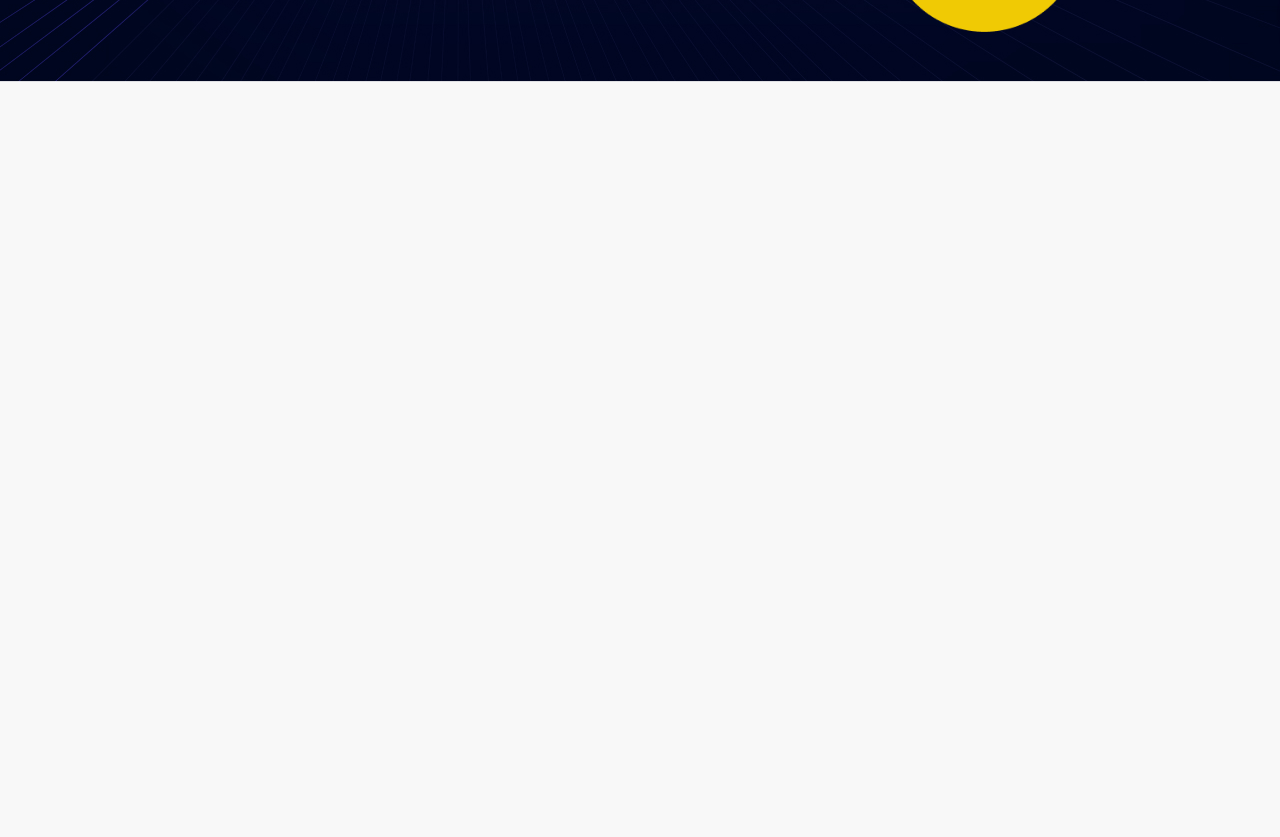
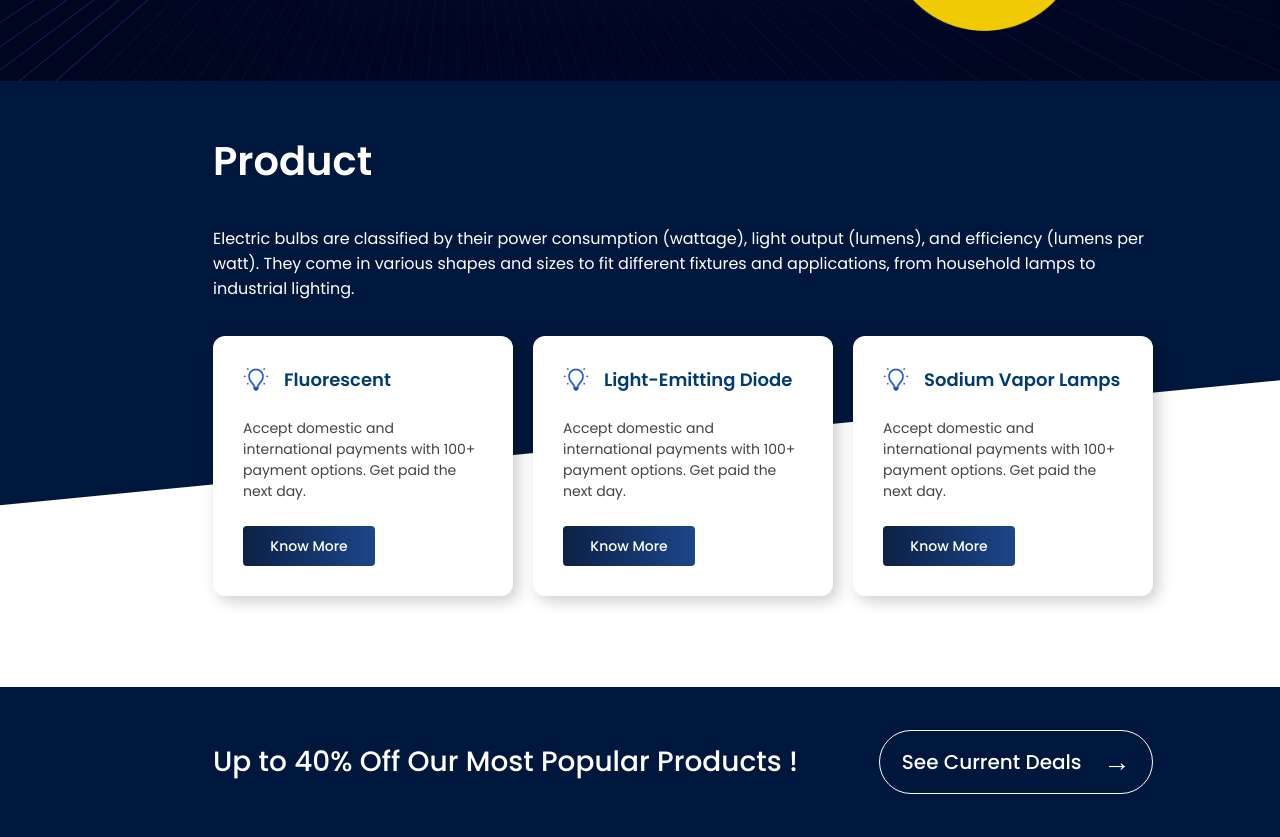
Before and after one commit to sharathrudhu/DreamsElectricBulbs, a plain HTML site: page index.html in a window 1280 px wide. Shown: the part 508-1345 px from the top of the page. Before the commit the page ends 800 px from the top, so only its background shows below. Drawn offline with Linux system fonts and the light colour scheme.

Commit message:
update products
product and offer section added

```diff
--- a/index.html
+++ b/index.html
@@ -11,7 +11,7 @@
 <body>
     <header>
         <div class="container">
-            <!-- Top Navigation -->
+             <!-- Top Navigation -->
             <div class="topNavigation">
                 <div id="logo">
                     <img src="./images/logo.svg" alt="Logo" width="131" height="36">
@@ -38,7 +38,7 @@
                 </nav>
             </div>
 
-            <!-- Banner Content -->
+             <!-- Banner Content -->
             <section id="bannercontent">
                 <article class="banner-slide" id="slide1">
                     <div class="bannertextcontent">
@@ -102,6 +102,52 @@
             </section>
         </div>
     </header>
+
+    <section id="product">
+        <div class="container">
+            <h1>Product</h1>
+            <p>Electric bulbs are classified by their power consumption (wattage), light output (lumens), and efficiency
+                (lumens per watt). They come in various shapes and sizes to fit different fixtures and applications,
+                from household lamps to industrial lighting.
+            </p>
+            <div id="productContainer">
+                <div class="productFrame">
+                    <figure>
+                        <img src="./images/Light On.png" alt="" width="26" height="26">
+                        <figcaption>Fluorescent</figcaption>
+                    </figure>
+                    <p>Accept domestic and international payments with 100+ payment options. Get paid the next day.</p>
+                    <button>Know More</button>
+                </div>
+                <div class="productFrame">
+                    <figure>
+                        <img src="./images/Light On.png" alt="" width="26" height="26">
+                        <figcaption>Light-Emitting Diode</figcaption>
+                    </figure>
+                    <p>Accept domestic and international payments with 100+ payment options. Get paid the next day.</p>
+                    <button>Know More</button>
+                </div>
+                <div class="productFrame">
+                    <figure>
+                        <img src="./images/Light On.png" alt="" width="26" height="26">
+                        <figcaption>Sodium Vapor Lamps</figcaption>
+                    </figure>
+                    <p>Accept domestic and international payments with 100+ payment options. Get paid the next day.</p>
+                    <button>Know More</button>
+                </div>
+            </div>
+        </div>
+    </section>
+
+    <section id="offer">
+        <div class="container">
+            <p>Up to 40% Off Our Most Popular Products !</p>
+            <button>
+                <span>See Current Deals</span>
+                <span class="arrow">→</span>
+            </button>
+        </div>
+    </section>
     <script src="script.js"></script>
 </body>
 
--- a/styles.css
+++ b/styles.css
@@ -1,18 +1,19 @@
 @import url('https://fonts.googleapis.com/css2?family=Poppins:ital,wght@0,100;0,200;0,300;0,400;0,500;0,600;0,700;0,800;0,900;1,100;1,200;1,300;1,400;1,500;1,600;1,700;1,800;1,900&display=swap');
 
-*{
+* {
     margin: 0;
     padding: 0;
     box-sizing: border-box;
 }
-body{
+
+body {
     background-color: #f8f8f8;
 }
 
 header {
     width: 1366px;
     margin: 0 auto;
-    height: 590px;
+    height: 589px;
     background: url(./images/BG1.jpg);
     background-repeat: no-repeat;
 }
@@ -49,7 +50,8 @@ nav ul {
     margin: 0;
     padding: 0;
     display: flex;
-    gap: 30px; /* 22px space between navigation links */
+    gap: 30px;
+    /* 22px space between navigation links */
 }
 
 nav ul li {
@@ -70,25 +72,32 @@ nav ul li:first-child a {
     font-family: "Poppins", sans-serif;
     font-weight: 700;
     font-style: normal;
-    text-decoration: none; /* Remove default underline */
-    position: relative; /* Create a positioning context */
+    text-decoration: none;
+    /* Remove default underline */
+    position: relative;
+    /* Create a positioning context */
 }
 
 nav ul li:first-child a::after {
-    content: ''; /* Empty content */
+    content: '';
+    /* Empty content */
     display: block;
     position: absolute;
     left: -10px;
-    bottom: -5px; /* Position 5px below the text */
+    bottom: -5px;
+    /* Position 5px below the text */
     width: 140%;
-    height: 2px; /* Adjust thickness */
-    background-color: #FFD600; /* Match the text color */
+    height: 2px;
+    /* Adjust thickness */
+    background-color: #FFD600;
+    /* Match the text color */
 }
 
 /* Dropdown Menu Styles */
 .dropdown {
     position: relative;
-    margin-left: 22px; /* Space between navigation and dropdown */
+    margin-left: 22px;
+    /* Space between navigation and dropdown */
 }
 
 .dropdown-icon {
@@ -111,7 +120,8 @@ nav ul li:first-child a::after {
 
 .dropdown-menu input[type="text"] {
     display: block;
-    width: 100%; /* Adjust to fit within padding */
+    width: 100%;
+    /* Adjust to fit within padding */
     margin-bottom: 10px;
     padding: 8px;
     box-sizing: border-box;
@@ -125,19 +135,22 @@ nav ul li:first-child a::after {
     color: white;
     border: none;
     cursor: pointer;
-    margin-right: 5px; /* Space between buttons */
-    display: inline-block; /* Ensure buttons are inline */
+    margin-right: 5px;
+    /* Space between buttons */
+    display: inline-block;
+    /* Ensure buttons are inline */
 }
 
 .dropdown-menu button:last-child {
-    margin-right: 0; /* Remove margin from the last button */
+    margin-right: 0;
+    /* Remove margin from the last button */
 }
 
 #dropdown-toggle {
     display: none;
 }
 
-#dropdown-toggle:checked + label + .dropdown-menu {
+#dropdown-toggle:checked+label+.dropdown-menu {
     display: block;
 }
 
@@ -165,26 +178,26 @@ nav ul li:first-child a::after {
     display: flex;
     flex-direction: column;
     justify-content: space-between;
-    align-items:flex-start;
+    align-items: flex-start;
     color: #FFF;
     font-size: 2em;
 }
 
-.bannertextcontent h1{
+.bannertextcontent h1 {
     font-family: "Poppins", sans-serif;
     font-weight: 500;
     font-style: normal;
     font-size: 32px;
 }
 
-.bannertextcontent p{
+.bannertextcontent p {
     font-family: "Poppins", sans-serif;
     font-weight: 500;
     font-style: normal;
     font-size: 16px;
 }
 
-.bannerbuttongroup{
+.bannerbuttongroup {
     width: 330px;
 
     height: 30px;
@@ -192,7 +205,7 @@ nav ul li:first-child a::after {
     justify-content: space-between;
 }
 
-.bannertextcontent button{
+.bannertextcontent button {
     width: 150px;
     height: 30px;
     font-family: "Poppins", sans-serif;
@@ -211,10 +224,156 @@ nav ul li:first-child a::after {
     justify-content: center;
     align-items: center;
 }
+
 .greenbulb {
     margin-top: 20px;
 }
 
-.orangebulb{
+.orangebulb {
     margin-bottom: 60px;
 }
+
+/* product section */
+
+#product {
+    width: 1366px;
+    margin: 0 auto;
+    height: 606px;
+    position: relative;
+    overflow: hidden;
+    background-color: #FFFFFF;
+}
+
+#product::before {
+    content: "";
+    position: absolute;
+    top: 0;
+    left: 0;
+    width: 100%;
+    height: 100%;
+    background: #00173D;
+    clip-path: polygon(0% 0%, 100% 0%, 100% 48%, 0% 70%);
+}
+
+#product h1 {
+    font-family: "Poppins", sans-serif;
+    font-weight: 600;
+    font-style: normal;
+    font-size: 40px;
+    margin: 50px 0 35px;
+    color: #FFF;
+    z-index: 2;
+}
+
+#product p {
+    font-family: "Poppins", sans-serif;
+    font-weight: 400;
+    font-style: normal;
+    font-size: 16px;
+    color: #FFF;
+    z-index: 2;
+}
+
+#productContainer {
+    display: flex;
+    justify-content: space-between;
+    margin: 35px 0 50px;
+    z-index: 2;
+}
+
+.productFrame {
+    width: 300px;
+    height: 260px;
+    background-color: #FFF;
+    border-radius: 12px;
+    padding: 30px;
+
+    display: flex;
+    flex-direction: column;
+    justify-content: space-between;
+    align-items: flex-start;
+
+    box-shadow: 5px 5px 15px rgba(0, 0, 0, 0.2);
+}
+
+.productFrame figure {
+    width: 100%;
+    height: 27px;
+    display: flex;
+    gap: 15px;
+}
+
+.productFrame figcaption {
+    font-family: "Poppins", sans-serif;
+    font-weight: 600;
+    font-style: normal;
+    font-size: 18px;
+    color: #003B73;
+}
+
+#product .productFrame p {
+    font-family: "Poppins", sans-serif;
+    font-weight: 400;
+    font-style: normal;
+    font-size: 14px;
+    color: #434343;
+}
+
+.productFrame button {
+    width: 132px;
+    height: 40px;
+    background: linear-gradient(to right, #0C2144, #1C468B);
+    border: none;
+    border-radius: 4px;
+    font-family: "Poppins", sans-serif;
+    font-weight: 500;
+    font-style: normal;
+    font-size: 14px;
+    color: #FFFFFF;
+}
+
+/* Offer */
+
+#offer {
+    background-color: #00173D;
+    height: 150px;
+    width: 1366px;
+    margin: 0 auto;
+}
+
+#offer .container {
+    display: flex;
+    flex-direction: row;
+    justify-content: space-between;
+    align-items: center;
+
+    font-family: "Poppins", sans-serif;
+    font-weight: 500;
+    font-style: normal;
+    font-size: 28px;
+    color: #FFFFFF;
+}
+
+#offer .container button {
+    width: 274px;
+    height: 64px;
+    border-radius: 36px;
+    background: none;
+    border: 1px solid #FFF;
+    display: flex;
+    justify-content: space-evenly;
+    align-items: center;
+    font-size: 16px;
+    cursor: pointer;
+
+    font-family: "Poppins", sans-serif;
+    font-weight: 500;
+    font-style: normal;
+    font-size: 20px;
+    color: #FFFFFF;
+}
+
+
+#offer .container button .arrow {
+    font-size: 27px;
+}
```
Also changed, not shown: images/Arrow 1.png (added), images/Light On.png (added).
